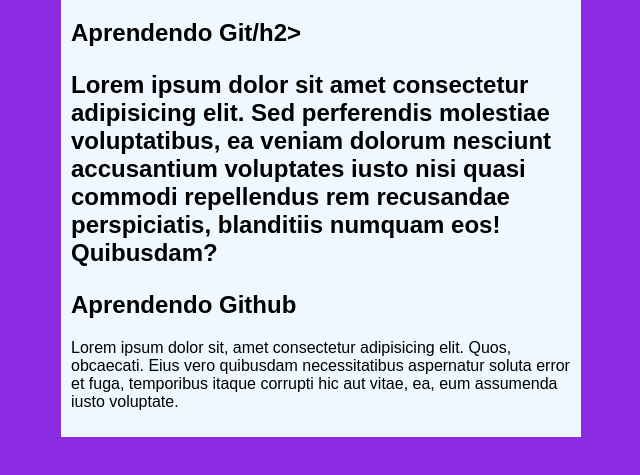
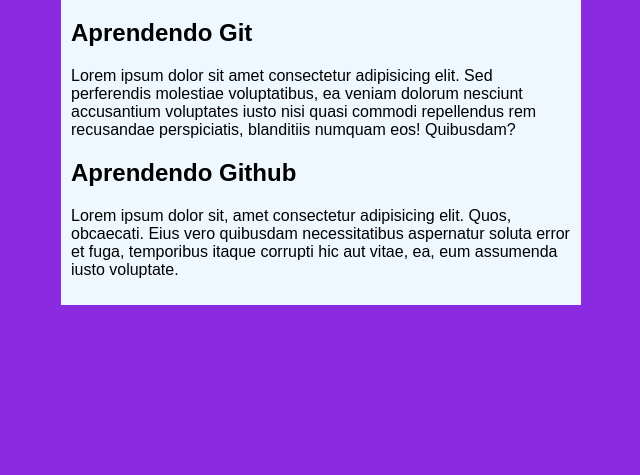
Before and after one commit to ipedroaugusto/projeto-site-github, a plain HTML site: page index.html in a window 1280 px wide. Shown: the part 79-554 px from the top of the page, without its empty margins (319-959 px from the left). Drawn offline with Linux system fonts and the light colour scheme.

Commit message:
Update index.html

```diff
--- a/index.html
+++ b/index.html
@@ -12,7 +12,7 @@
             <h1>Aprenda Git e Github</h1>
         </header>
         <article>
-            <h2>Aprendendo Git/h2>
+            <h2>Aprendendo Git</h2>
             <p>Lorem ipsum dolor sit amet consectetur adipisicing elit. Sed perferendis molestiae voluptatibus, ea veniam dolorum nesciunt accusantium voluptates iusto nisi quasi commodi repellendus rem recusandae perspiciatis, blanditiis numquam eos! Quibusdam?</p>
         </article>
         <article>
```
